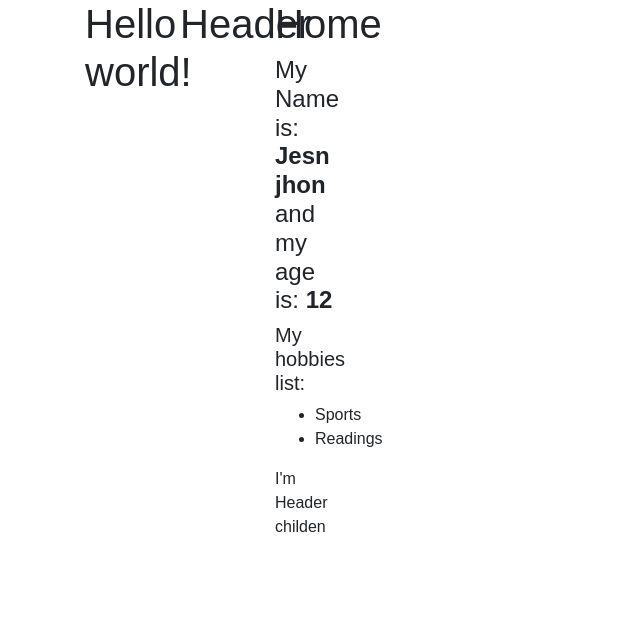
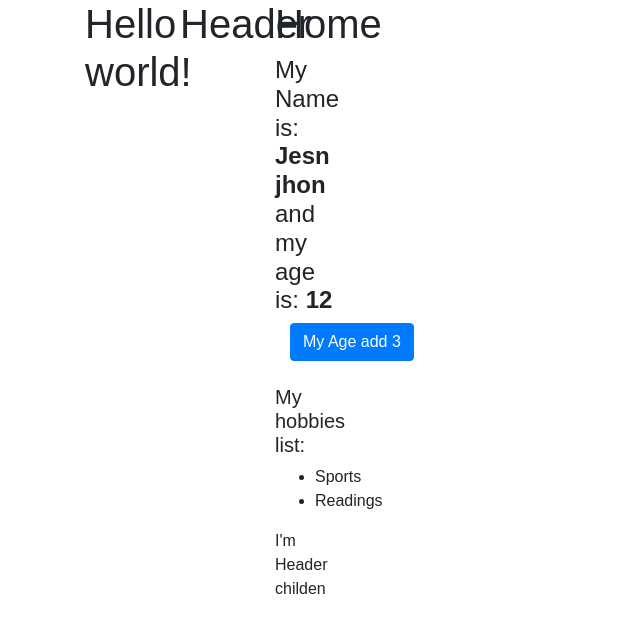
Before and after one commit to ahkjxy/hello-react, a React (Create React App) app in the folder hello-react-01/: page / in a window 1280 px wide. Shown: the top 632 px of the page, without its empty margins (0-640 px from the left). Built offline with nearby package versions, Linux system fonts and the light colour scheme.

Commit message:
add event

```diff
--- a/hello-react-01/src/components/Home.js
+++ b/hello-react-01/src/components/Home.js
@@ -2,14 +2,25 @@ import React, { Component } from 'react';
 import PropTypes from 'prop-types';
 
 export default class Home extends Component {
+  constructor (props) {
+    super(props)
+    this.age = this.props.age
+  }
+  myAgeAdd () {
+    this.age += 3
+    console.log(this)
+  }
   render() {
-    console.log(this.props);
     let children = this.props.children;
     return (
       <div className="col-xl-1 col-xl-offset-11">
         <h1>Home</h1>
         <div>
           <h4>My Name is: <b>{this.props.name}</b> and my age is: <b>{this.props.age}</b></h4>
+          <div className="col-md-12">
+            <button className="btn btn-primary" onClick={() => {this.myAgeAdd()}}>My Age add 3</button>
+          </div>
+          <br />
           <h5>My hobbies list:</h5>
           <ul>
             {this.props.user.hobbies.map((item, idx) => <li key={idx}>{item}</li>)}
```
